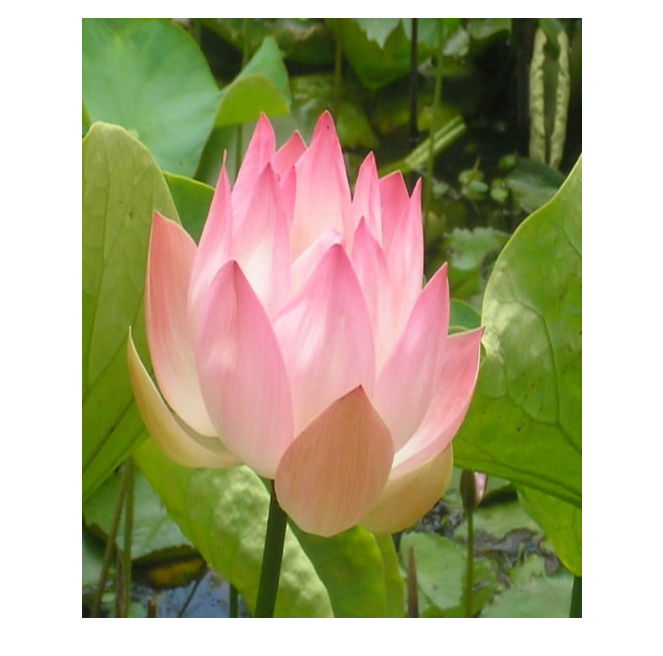
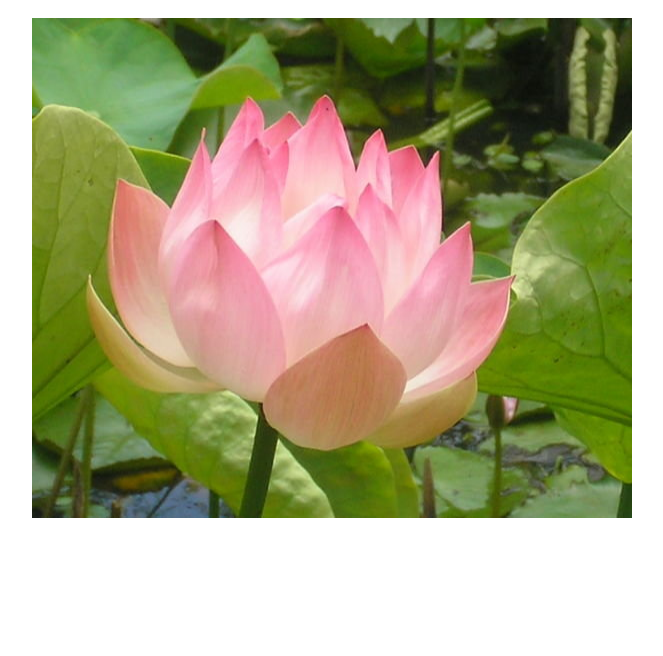
Before and after one commit to yxiaoGit/yxiaoGit.github.io, a plain HTML site: page index.html in a window 1280 px wide. Shown: the part 48-704 px from the top of the page, without its empty margins (308-971 px from the left). Drawn offline with Linux system fonts and the light colour scheme.

Commit message:
Initial commit

```diff
--- a/index.html
+++ b/index.html
@@ -1,4 +1,4 @@
   <center>
   <h1>Welcome </h1>
-  <img src="Lotus-Flower.jpeg" alt="flower" width="500" height="600"/>
+  <img src="Lotus-Flower.jpeg" alt="flower" width="600" height="500"/>
 </center>
```
